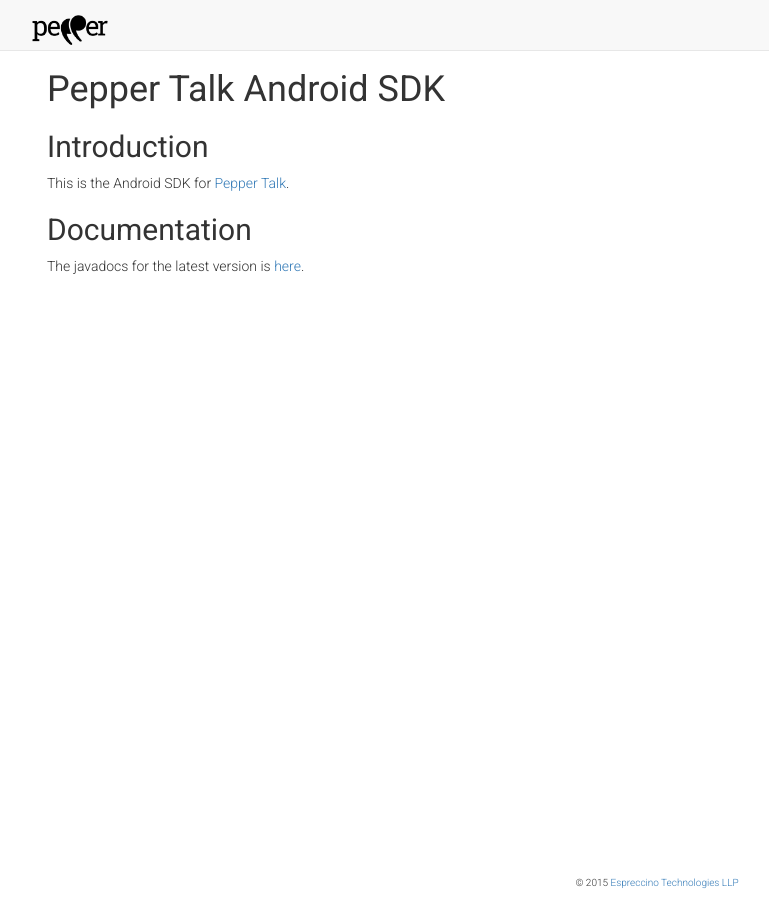
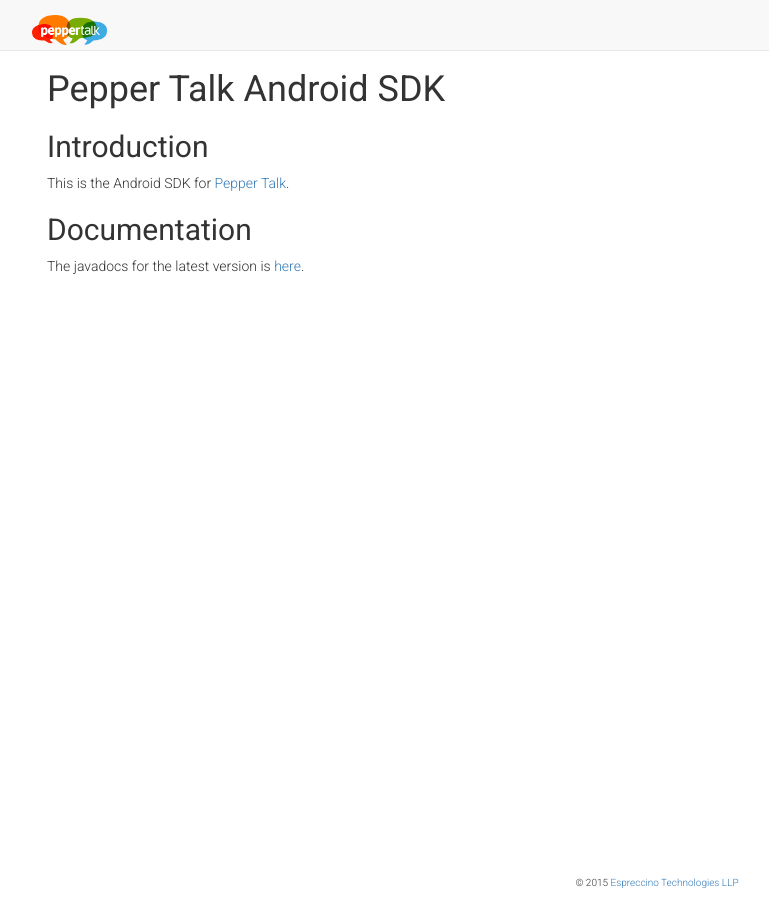
Before and after one commit to Espreccino/PepperTalkAndroidSDK, a Jekyll site: the page built from index.md, in a window 1280 px wide. Shown: the whole page, without its empty margins (38-807 px from the left). Built offline with Jekyll 4.4.1, drawn with Linux system fonts in a browser that asks for light colours; nearby versions of some CDN libraries; Markdown is read by kramdown in place of the engine named in the settings.

Commit message:
update logo

```diff
--- a/_layouts/default.html
+++ b/_layouts/default.html
@@ -25,7 +25,7 @@
       <div class="container">
         <div class="navbar-header">
           <a class="navbar-brand" href="#">
-            <img alt="Brand" src="images/pepper-logo-png-black.png">
+            <img alt="Brand" src="images/logo.png">
           </a>
         </div>
       </div>
```
Also changed, not shown: images/logo.png (added), images/logo@2x.png (added).
